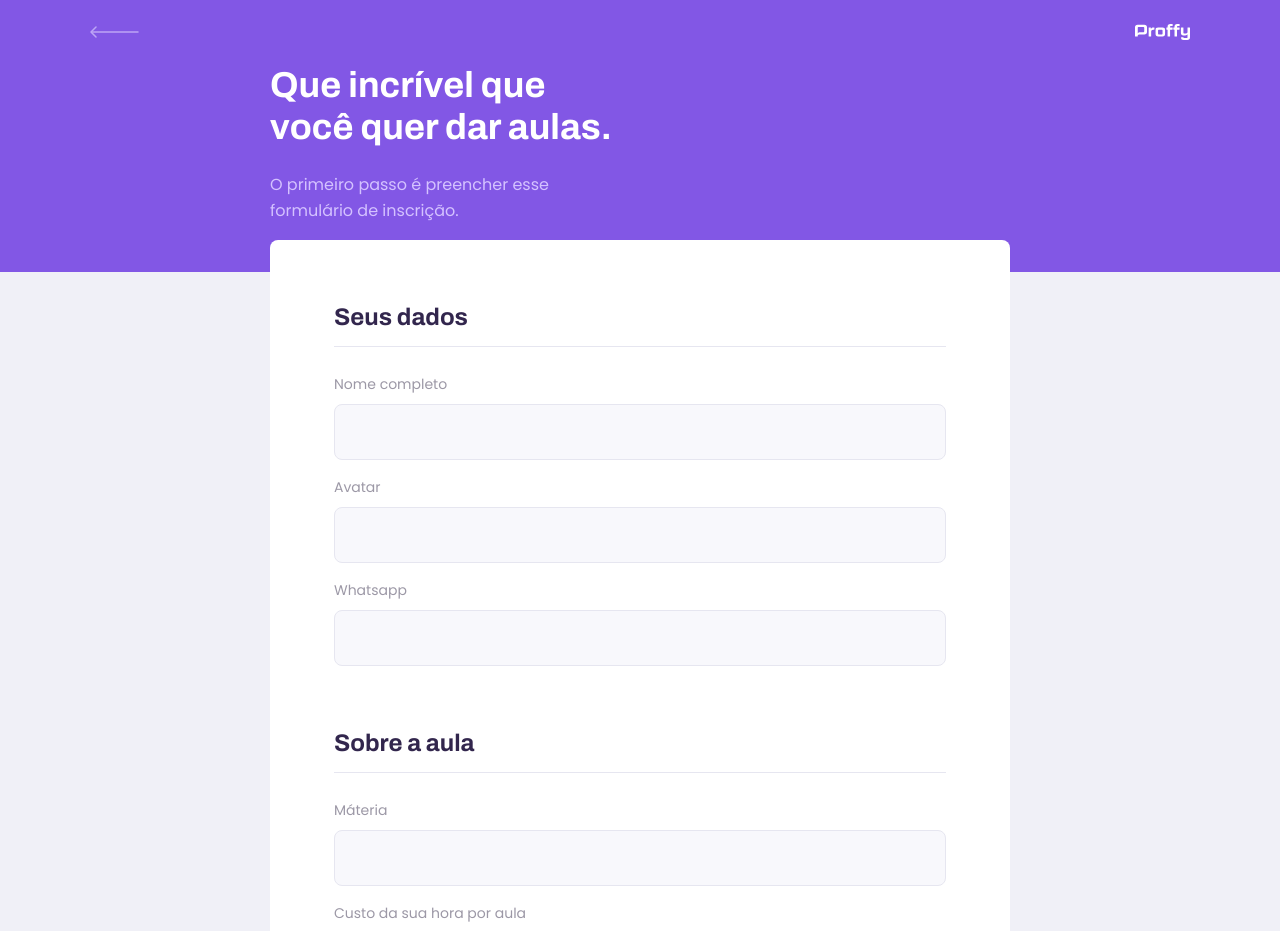
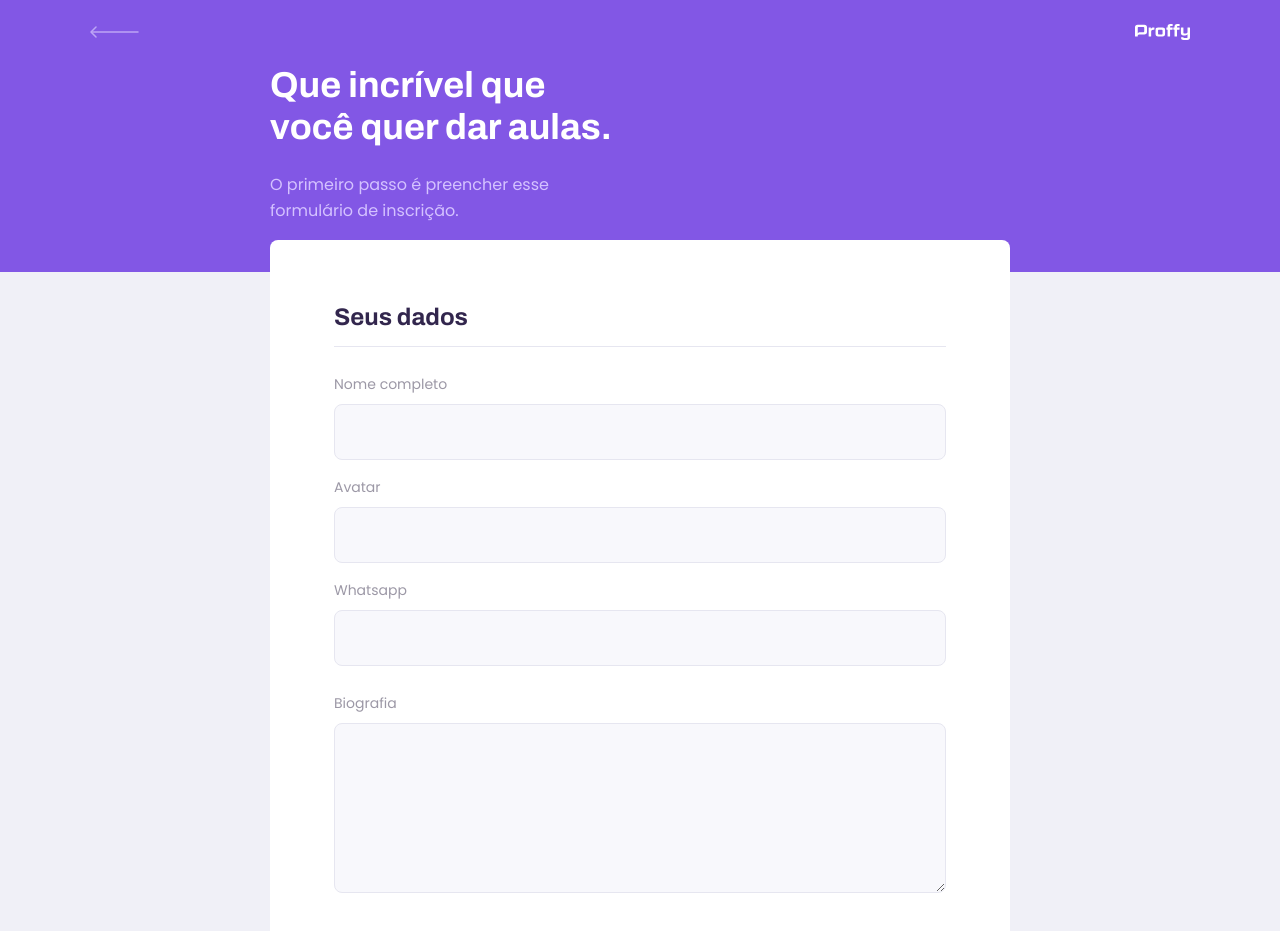
Before and after one commit to MarcosJBM/proffy-nlw-2, a React (Create React App) app in the folder web/: page /give-classes in a window 1280 px wide. Shown: the top 931 px of the page. Built offline with nearby package versions, Linux system fonts and the light colour scheme.

Commit message:
TextArea criado.

```diff
--- /dev/null
+++ b/web/src/components/TextArea/index.tsx
@@ -0,0 +1,19 @@
+import React, { TextareaHTMLAttributes } from "react";
+
+import "./styles.css";
+
+interface TextAreaProps extends TextareaHTMLAttributes<HTMLTextAreaElement> {
+  name: string;
+  label: string;
+}
+
+const TextArea: React.FC<TextAreaProps> = ({ name, label, ...rest }) => {
+  return (
+    <div className="textarea-block">
+      <label htmlFor={name}>{label}</label>
+      <textarea id={name} {...rest} />
+    </div>
+  );
+};
+
+export default TextArea;
--- /dev/null
+++ b/web/src/components/TextArea/styles.css
@@ -0,0 +1,36 @@
+.textarea-block {
+  position: relative;
+}
+
+.textarea-block + .textarea-block {
+  margin-top: 1.4rem;
+}
+
+.textarea-block label {
+  font-size: 1.4rem;
+}
+
+.textarea-block textarea {
+  width: 100%;
+  height: 17rem;
+  min-height: 8rem;
+  margin-top: 0.8rem;
+  border-radius: 0.8rem;
+  background: var(--color-input-background);
+  border: 1px solid var(--color-line-in-white);
+  outline: 0;
+  resize: vertical;
+  padding: 1.2rem 1.6rem;
+  font-size: 1.6rem Archivo;
+}
+
+.textarea-block:focus-within::after {
+  width: calc(100% - 3.2rem);
+  height: 2px;
+  content: "";
+  background: var(--color-primary-light);
+  position: absolute;
+  left: 1.6rem;
+  right: 1.6rem;
+  bottom: 1rem;
+}
--- a/web/src/pages/TeacherForm/index.tsx
+++ b/web/src/pages/TeacherForm/index.tsx
@@ -2,6 +2,7 @@ import React from "react";
 
 import PageHeader from "../../components/PageHeader";
 import Input from "../../components/Input";
+import TextArea from "../../components/TextArea";
 
 import warningIcon from "../../assets/images/icons/warning.svg";
 
@@ -21,6 +22,7 @@ const TeacherForm = () => {
           <Input name="name" label="Nome completo" />
           <Input name="avatar" label="Avatar" />
           <Input name="whatsapp" label="Whatsapp" />
+          <TextArea name="bio" label="Biografia" />
         </fieldset>
         <fieldset>
           <legend>Sobre a aula</legend>
--- a/web/src/pages/TeacherForm/styles.css
+++ b/web/src/pages/TeacherForm/styles.css
@@ -51,8 +51,7 @@
   color: var(--color-primary-dark);
 }
 
-#page-teacher-form main fieldset .input-block + .textarea-block,
-#page-teacher-form main fieldset .select-block + .input-block {
+#page-teacher-form main fieldset .input-block + .textarea-block {
   margin-top: 2.4rem;
 }
 
```
